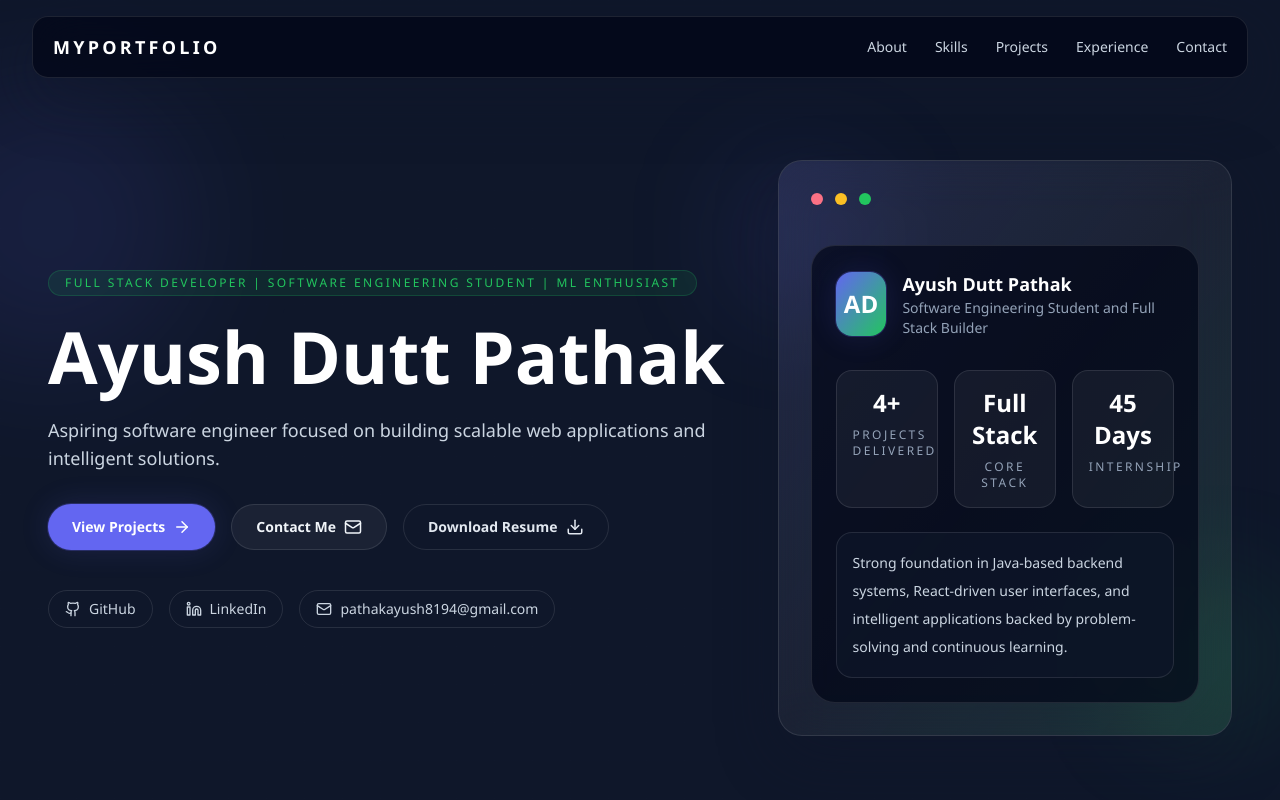
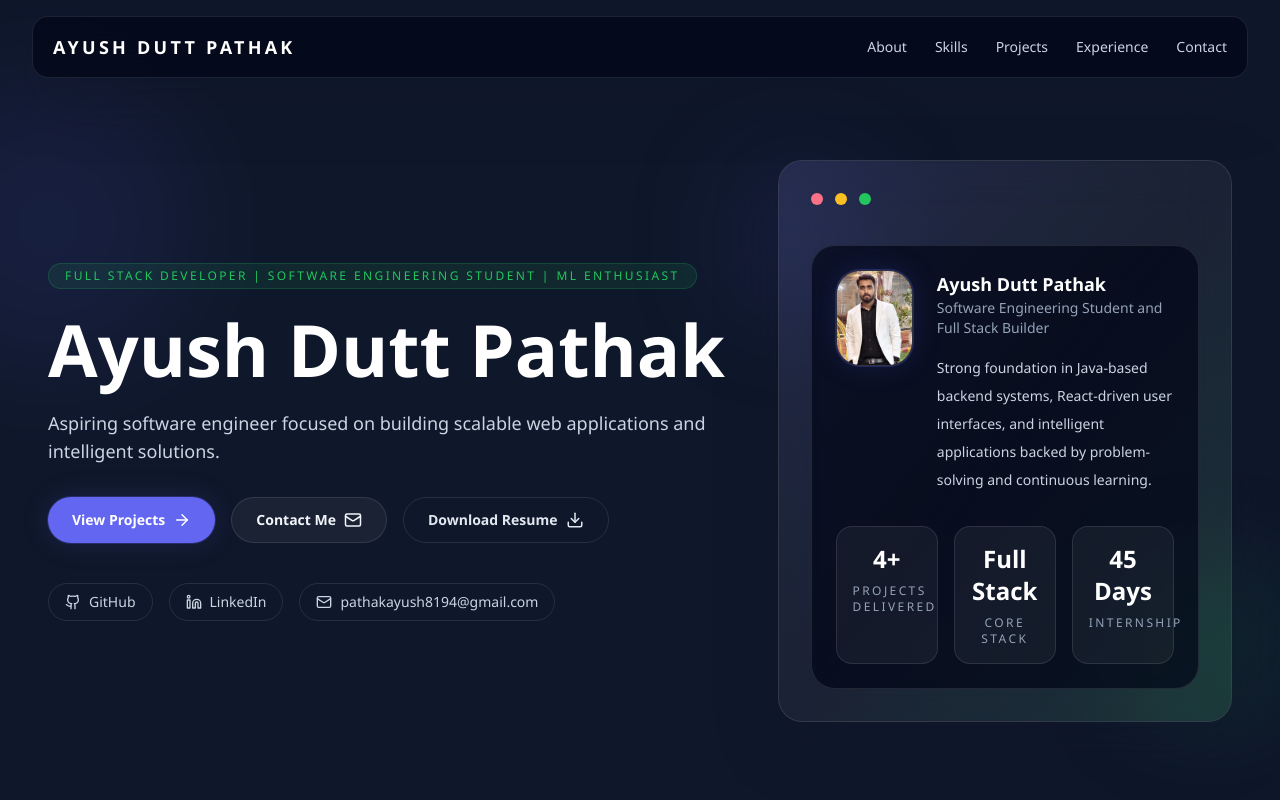
Before and after one commit to pathak9651/My_Portfolio, a React (Vite) app: page / in a window 1280 px wide. Shown: the top 800 px of the page. Built offline with nearby package versions, Linux system fonts and the light colour scheme.

Commit message:
updated navbar and profile

```diff
--- /dev/null
+++ b/src/components/Hero.css
@@ -0,0 +1,3 @@
+.hero-profile-image {
+  object-position: center 20%;
+}
--- a/src/components/Hero.jsx
+++ b/src/components/Hero.jsx
@@ -2,6 +2,8 @@ import { ArrowRight, Download, Github, Linkedin, Mail } from 'lucide-react';
 import { motion } from 'framer-motion';
 import { profile, stats } from '../data/portfolio';
 import resumeFile from '../data/Ayush_Dutt_Pathak_CV.pdf';
+import profilePhoto from '../data/profile-photo.jpeg';
+import './Hero.css';
 
 function Hero() {
   return (
@@ -96,13 +98,20 @@ function Hero() {
               </div>
 
               <div className="mt-10 rounded-3xl border border-white/10 bg-slate-950/70 p-6">
-                <div className="flex items-center gap-4">
-                  <div className="flex h-16 w-16 items-center justify-center rounded-2xl bg-gradient-to-br from-accent to-secondary text-2xl font-bold text-white shadow-glow">
-                    {profile.initials}
+                <div className="flex flex-col items-center gap-6 sm:flex-row sm:items-start">
+                  <div className="relative h-24 w-36 overflow-hidden rounded-3xl border border-white/10 bg-white/5 shadow-glow">
+                    <img
+                      src={profilePhoto}
+                      alt={profile.name}
+                      className="hero-profile-image h-full w-full scale-[1.12] object-cover"
+                    />
                   </div>
-                  <div>
+                  <div className="text-center sm:text-left">
                     <p className="text-lg font-semibold text-white">{profile.name}</p>
                     <p className="text-sm text-slate-400">Software Engineering Student and Full Stack Builder</p>
+                    <p className="mt-4 max-w-md text-sm leading-7 text-slate-300">
+                      Strong foundation in Java-based backend systems, React-driven user interfaces, and intelligent applications backed by problem-solving and continuous learning.
+                    </p>
                   </div>
                 </div>
 
@@ -119,12 +128,6 @@ function Hero() {
                     </div>
                   ))}
                 </div>
-
-                <div className="mt-6 rounded-2xl border border-white/10 bg-background/70 p-4">
-                  <p className="text-sm leading-7 text-slate-300">
-                    Strong foundation in Java-based backend systems, React-driven user interfaces, and intelligent applications backed by problem-solving and continuous learning.
-                  </p>
-                </div>
               </div>
             </div>
           </div>
--- a/src/components/Navbar.jsx
+++ b/src/components/Navbar.jsx
@@ -1,21 +1,44 @@
 import { Menu, X } from 'lucide-react';
-import { useState } from 'react';
+import { useEffect, useRef, useState } from 'react';
 import { motion } from 'framer-motion';
 import { navLinks } from '../data/portfolio';
 
 function Navbar() {
   const [open, setOpen] = useState(false);
+  const [hidden, setHidden] = useState(false);
+  const lastScrollY = useRef(0);
+
+  useEffect(() => {
+    const handleScroll = () => {
+      const currentScrollY = window.scrollY;
+
+      if (currentScrollY < 24) {
+        setHidden(false);
+      } else if (currentScrollY > lastScrollY.current) {
+        setHidden(true);
+        setOpen(false);
+      } else {
+        setHidden(false);
+      }
+
+      lastScrollY.current = currentScrollY;
+    };
+
+    window.addEventListener('scroll', handleScroll, { passive: true });
+
+    return () => window.removeEventListener('scroll', handleScroll);
+  }, []);
 
   return (
     <motion.header
       initial={{ y: -24, opacity: 0 }}
-      animate={{ y: 0, opacity: 1 }}
-      transition={{ duration: 0.5 }}
+      animate={{ y: hidden ? -120 : 0, opacity: 1 }}
+      transition={{ duration: 0.3, ease: 'easeOut' }}
       className="fixed inset-x-0 top-0 z-50 px-4 pt-4 sm:px-8"
     >
       <nav className="mx-auto flex max-w-7xl items-center justify-between rounded-2xl border border-white/10 bg-slate-950/75 px-5 py-4 shadow-soft backdrop-blur-xl">
         <a href="#home" className="text-lg font-semibold tracking-[0.18em] text-white">
-          MYPORTFOLIO
+          AYUSH DUTT PATHAK
         </a>
 
         <button
@@ -40,7 +63,7 @@ function Navbar() {
         </div>
       </nav>
 
-      {open && (
+      {open && !hidden && (
         <div className="mx-auto mt-3 max-w-7xl rounded-2xl border border-white/10 bg-card/90 p-4 shadow-soft backdrop-blur-xl md:hidden">
           <div className="flex flex-col gap-3">
             {navLinks.map((link) => (
```
Also changed, not shown: 6 other files (tests, documents, lock files or other folders).
